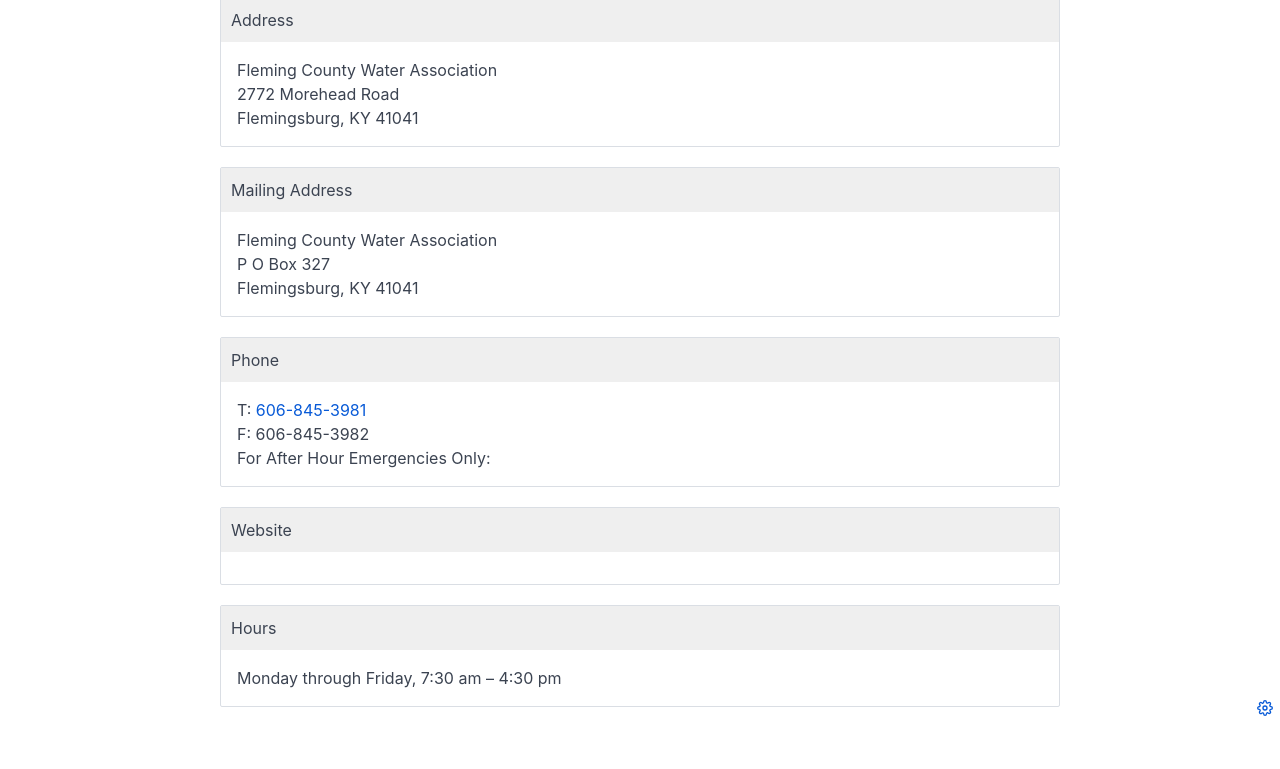
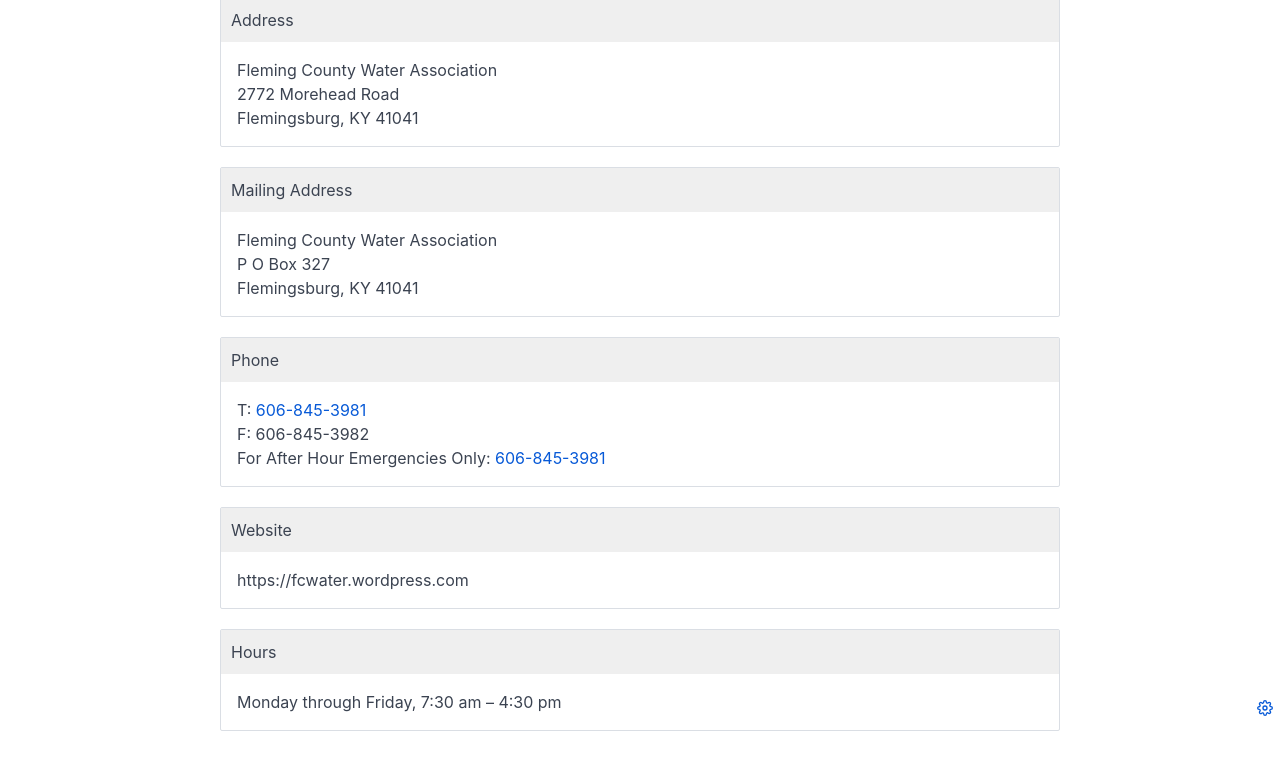
Before and after one commit to mapsync/fleming-advisory, a Gatsby site: page /contact/ in a window 1280 px wide. Shown: the part 75-844 px from the top of the page. Before the commit the page ends 822 px from the top, so only its background shows below. Built offline with nearby package versions, Linux system fonts and the light colour scheme; Gatsby itself is replaced by a stand-in of ours.

Commit message:
fix contact

```diff
--- a/src/templates/contact-page.js
+++ b/src/templates/contact-page.js
@@ -82,9 +82,10 @@
         mailing_address={frontmatter.mailing_address}
         city_state_zip={frontmatter.city_state_zip}
         phone={frontmatter.phone}
-        toll_free={frontmatter.toll_free}
+        alt_phone={frontmatter.alt_phone}
         fax={frontmatter.fax}
         hours={frontmatter.hours}
+        website={frontmatter.website}
       />
     </Layout>
   )
```
